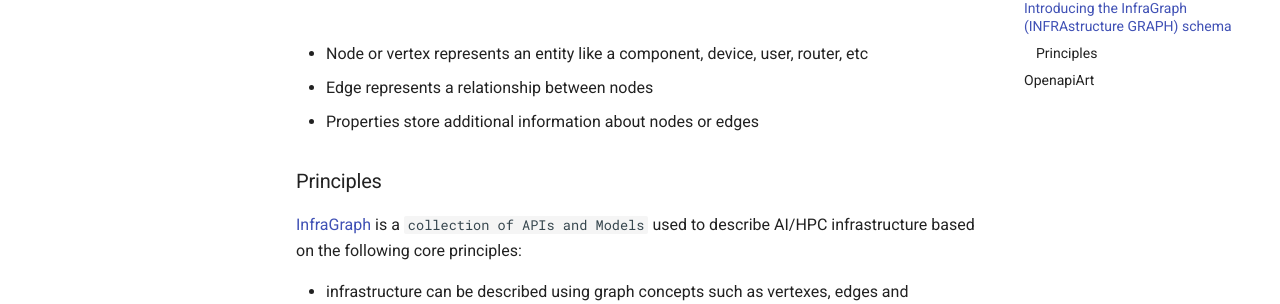
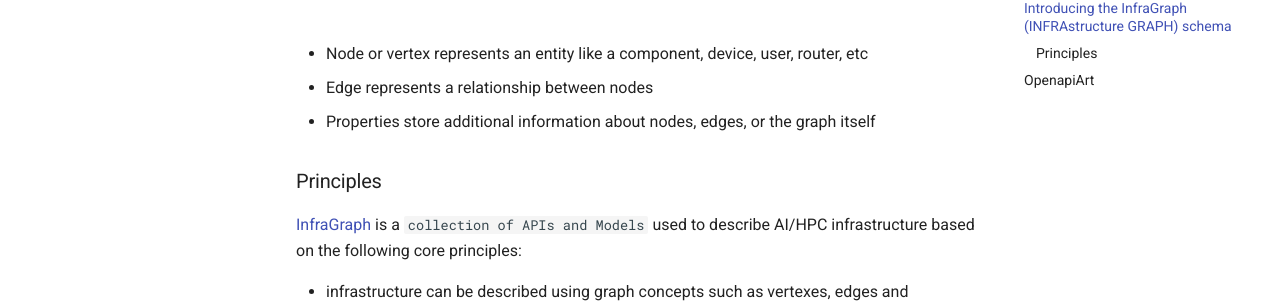
Before and after one commit to Keysight/infragraph, an MkDocs documentation site: the page built from docs/src/schema.md, in a window 1280 px wide and 900 px high, scrolled down 545 px. Shown: the part 148-452 px from the top of the window. Built offline with MkDocs 1.6.1 and Material for MkDocs 9.7.7, drawn with Linux system fonts in a browser that asks for light colours; comment, search, counter and statistics services are not loaded.

Commit message:
doc changes

```diff
--- a/docs/src/schema.md
+++ b/docs/src/schema.md
@@ -5,7 +5,7 @@
 
 * Node or vertex represents an entity like a component, device, user, router, etc
 * Edge represents a relationship between nodes
-* Properties store additional information about nodes or edges
+* Properties store additional information about nodes, edges, or the graph itself
 
 ### Principles
 [InfraGraph](https://github.com/Keysight/infragraph) is a `collection of APIs and Models` used to describe AI/HPC infrastructure based on the following core principles:
```
Also changed, not shown: docs/src/annotate.md (+19 -1 lines), docs/src/version.md (+1 -1 lines).
